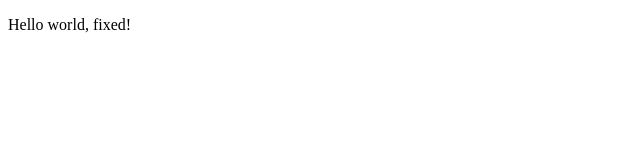
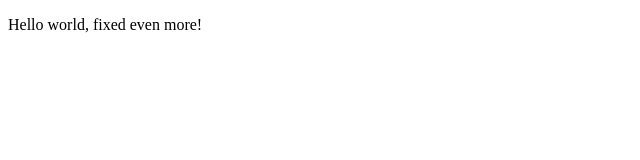
Before and after one commit to pentlander/railway-dockerfile-project, a plain HTML site: page site/index.html in a window 1280 px wide. Shown: the full height of the page, 0-640 px from the left. Drawn offline with Linux system fonts and the light colour scheme.

Commit message:
Make a change

```diff
--- a/site/index.html
+++ b/site/index.html
@@ -5,6 +5,6 @@
   </head>
 
   <body>
-    <p>Hello world, fixed!</p>
+    <p>Hello world, fixed even more!</p>
   </body>
 </html>
```
